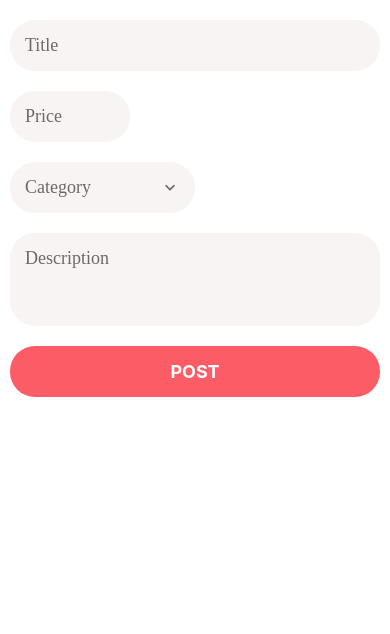
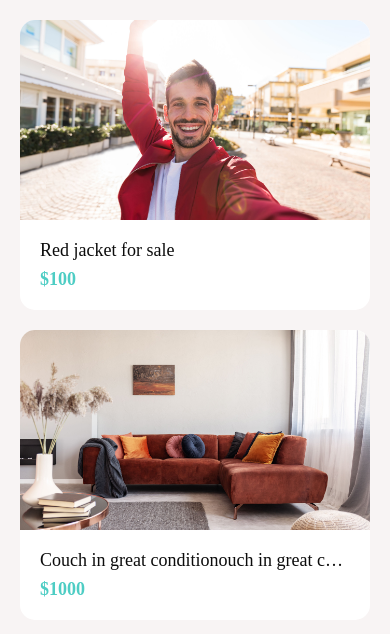
Before and after one commit to mcvio78/study__react-native-expo, a React Native app: screen / in a window 390 px wide. Shown: the top 634 px of the page. Built offline with nearby package versions, Linux system fonts and the light colour scheme.

Commit message:
DoneWithIt - avoid additional padding on Screen component

```diff
--- a/App.jsx
+++ b/App.jsx
@@ -1,7 +1,7 @@
 import React from 'react';
 
-import { ListingEditScreen } from './app/screens/ListingEditScreen';
+import { ListingScreen } from './app/screens/ListingScreen';
 
 export default function App() {
-  return <ListingEditScreen />;
+  return <ListingScreen />;
 }
--- a/app/components/Screen.jsx
+++ b/app/components/Screen.jsx
@@ -1,12 +1,10 @@
 import React from 'react';
-import { StyleSheet, SafeAreaView, View } from 'react-native';
+import { StyleSheet, SafeAreaView } from 'react-native';
 
 import Constants from 'expo-constants';
 
 export const Screen = ({ children, style }) => (
-  <SafeAreaView style={[styles.screen, style]}>
-    <View style={[styles.view, style]}>{children}</View>
-  </SafeAreaView>
+  <SafeAreaView style={[styles.screen, style]}>{children}</SafeAreaView>
 );
 
 const styles = StyleSheet.create({
@@ -14,7 +12,4 @@ const styles = StyleSheet.create({
     paddingTop: Constants.statusBarHeight,
     flex: 1,
   },
-  view: {
-    flex: 1,
-  },
 });
--- a/app/screens/ListingScreen.jsx
+++ b/app/screens/ListingScreen.jsx
@@ -23,6 +23,7 @@ const listings = [
 export const ListingScreen = () => (
   <Screen style={styles.screen}>
     <FlatList
+      style={styles.content}
       data={listings}
       keyExtractor={(listing) => listing.id.toString()}
       renderItem={({ item }) => (
@@ -34,7 +35,9 @@ export const ListingScreen = () => (
 
 const styles = StyleSheet.create({
   screen: {
-    padding: 20,
     backgroundColor: colors.light,
   },
+  content: {
+    padding: 20,
+  },
 });
```
